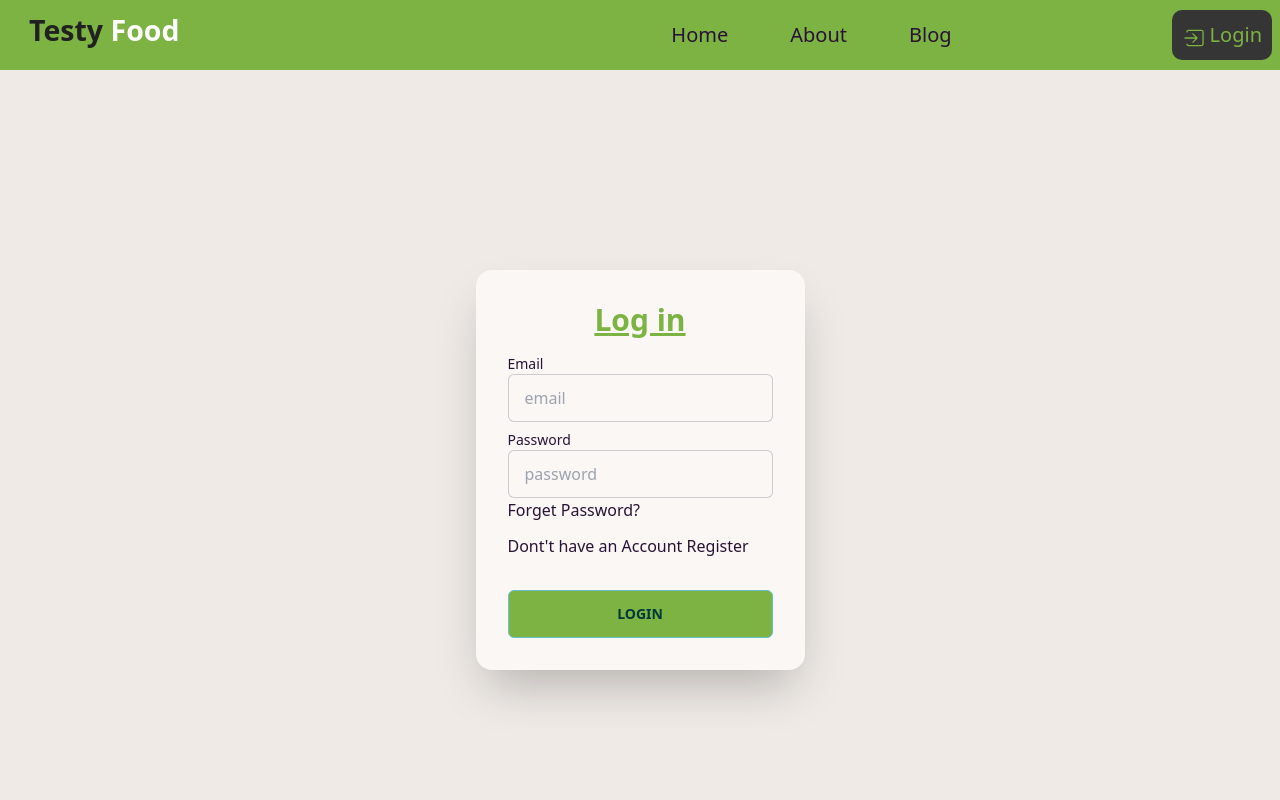
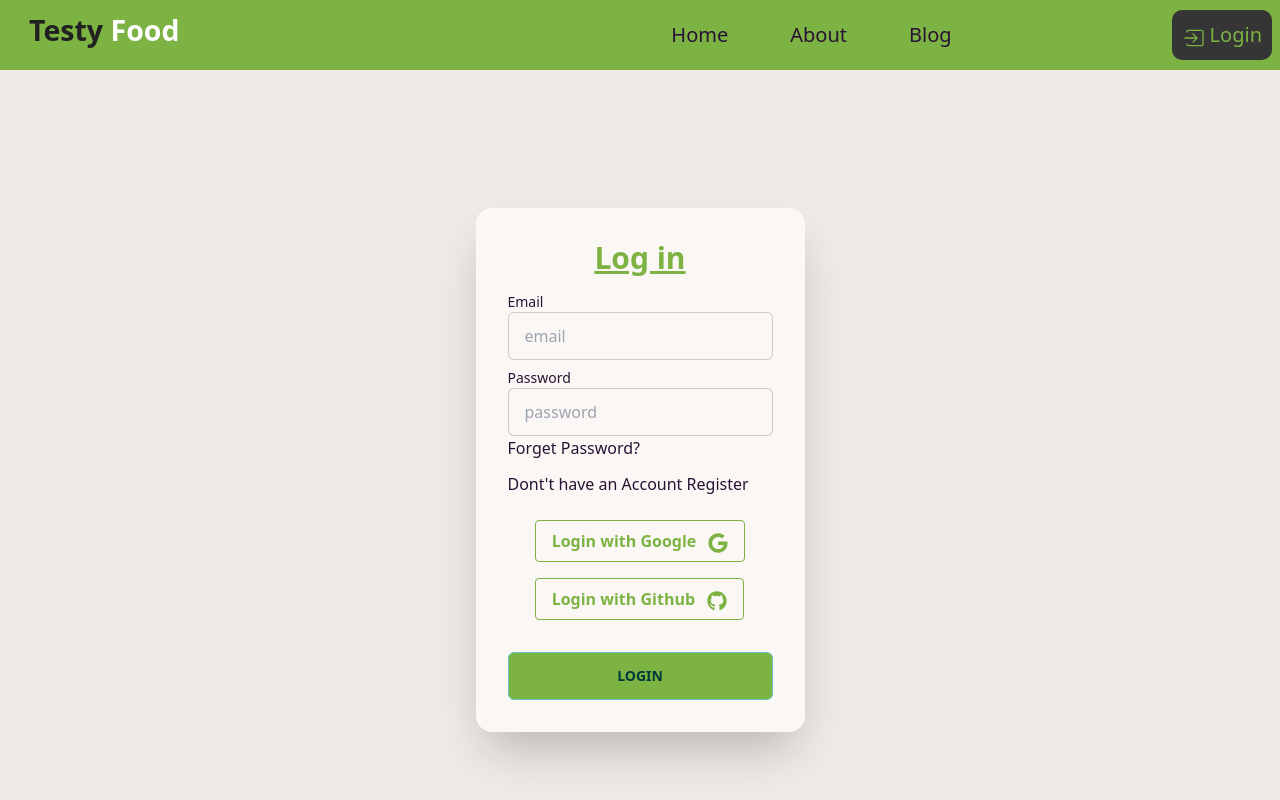
Before and after one commit to developersagorahmed/testy-food-website, a React (Vite) app: page /login in a window 1280 px wide. Shown: the top 800 px of the page. Built offline with nearby package versions, Linux system fonts and the light colour scheme; no server answers.

Commit message:
added ligin with google and github

```diff
--- a/src/Components/Pages/loginAndSignin/Login.jsx
+++ b/src/Components/Pages/loginAndSignin/Login.jsx
@@ -1,12 +1,14 @@
 import React, { useContext, useState } from "react";
 import { Link, useLocation, useNavigate } from "react-router-dom";
 import { AuthContext } from "../../Provider/AuthProvider";
+import { FaGoogle, FaGithub } from "react-icons/fa";
 
 const Login = () => {
 	const [error, setError] = useState("");
 	const [email, setEmail] = useState("");
 	const [password, setPassword] = useState("");
-	const { signIn } = useContext(AuthContext);
+	const { signIn, handleGoogleSignIn, handleGithubSignIn } =
+		useContext(AuthContext);
 	const navigate = useNavigate();
 	const location = useLocation();
 	const from = location.state?.from?.pathname || "/";
@@ -17,14 +19,30 @@ const Login = () => {
 			signIn(email, password)
 				.then((result) => {
 					const user = result.user;
-					console.log(user);
+
 					navigate(from, { replace: true });
 					event.target.reset();
 				})
 				.catch((error) => setError(error.message));
 		}
 	};
-
+	const loginWithGoogle = () => {
+		handleGoogleSignIn()
+			.then((result) => {
+				const user = result.user;
+				navigate(from);
+			})
+			.catch((error) => setError(error.message));
+	};
+	const loginWithGithub = () => {
+		handleGithubSignIn()
+			.then((result) => {
+				const user = result.user;
+				console.log(user);
+				navigate(from);
+			})
+			.then((error) => setError(error.message));
+	};
 	return (
 		<div className="hero min-h-screen bg-base-200">
 			<div className="hero-content flex-col lg:flex-row-reverse">
@@ -73,6 +91,22 @@ const Login = () => {
 								</Link>
 							</a>
 						</div>
+						<div className="mx-auto">
+							<button
+								onClick={loginWithGoogle}
+								class="flex mt-4 bg-transparent hover:bg-[#7cb342] text-[#7cb342] font-bold hover:text-white py-2 px-4 border border-[#7cb342] hover:border-transparent rounded"
+							>
+								Login with Google{" "}
+								<FaGoogle className="mt-1 ml-3 w-5 h-5"></FaGoogle>
+							</button>
+							<button
+								onClick={loginWithGithub}
+								class="flex mt-4 bg-transparent hover:bg-[#7cb342] text-[#7cb342] font-bold hover:text-white py-2 px-4 border border-[#7cb342] hover:border-transparent rounded"
+							>
+								Login with Github{" "}
+								<FaGithub className="mt-1 ml-3 w-5 h-5"></FaGithub>
+							</button>
+						</div>
 						<div className="form-control mt-6">
 							<button className="rounded-md bg-[#7CB342] btn btn-primary">
 								Login
--- a/src/Components/Pages/loginAndSignin/Register/Register.jsx
+++ b/src/Components/Pages/loginAndSignin/Register/Register.jsx
@@ -1,6 +1,7 @@
 import React, { useContext, useState } from "react";
 import { Link, useLocation, useNavigate } from "react-router-dom";
 import { AuthContext } from "../../../Provider/AuthProvider";
+import { FaGoogle, FaGithub } from "react-icons/fa";
 import { toast } from "react-toastify";
 
 const Register = () => {
@@ -11,10 +12,9 @@ const Register = () => {
 	const [name, setName] = useState("");
 	const { registerUser } = useContext(AuthContext);
 	const navigate = useNavigate();
-	const location = useLocation();
-	const from = location.state?.from?.pathname;
+	// const location = useLocation();
+	// const from = location.state?.from?.pathname || "/";
 
-	console.log(from);
 	const handleRegister = (event) => {
 		event.preventDefault();
 		if (password.length < 6) {
@@ -27,7 +27,7 @@ const Register = () => {
 				.then((result) => {
 					setError("");
 
-					navigate(from);
+					navigate("/");
 					event.target.reset();
 				})
 				.catch((err) => {
@@ -94,6 +94,16 @@ const Register = () => {
 								</p>
 							</Link>
 						</div>
+						<div className="mx-auto">
+							<button class="flex mt-4 bg-transparent hover:bg-[#7cb342] text-[#7cb342] font-bold hover:text-white py-2 px-4 border border-[#7cb342] hover:border-transparent rounded">
+								Login with Google{" "}
+								<FaGoogle className="mt-1 ml-3 w-5 h-5"></FaGoogle>
+							</button>
+							<button class="flex mt-4 bg-transparent hover:bg-[#7cb342] text-[#7cb342] font-bold hover:text-white py-2 px-4 border border-[#7cb342] hover:border-transparent rounded">
+								Login with Github{" "}
+								<FaGithub className="mt-1 ml-3 w-5 h-5"></FaGithub>
+							</button>
+						</div>
 						<div className="form-control mt-6">
 							<button
 								type="submit"
--- a/src/Components/Pages/sheard/Header/Header.jsx
+++ b/src/Components/Pages/sheard/Header/Header.jsx
@@ -70,8 +70,8 @@ const Header = () => {
 			</div>
 			{user ? (
 				<div className="navbar-end">
-					<div className="avatar mr-5">
-						<div className="w-10 mt-2 rounded-full ring ring-[#353535] ring-offset-base-100">
+					<div className="avatar hover:text-white mr-5">
+						<div className="w-10 mt-2 hover:ring-white rounded-full ring ring-[#353535] ring-offset-base-100">
 							{user?.photoURL ? (
 								<img src={user?.photoURL} alt="" />
 							) : (
--- a/src/Components/Provider/AuthProvider.jsx
+++ b/src/Components/Provider/AuthProvider.jsx
@@ -7,6 +7,9 @@ import {
 	signOut,
 	signInWithEmailAndPassword,
 	updateProfile,
+	GoogleAuthProvider,
+	signInWithPopup,
+	GithubAuthProvider,
 } from "firebase/auth";
 import app from "../../firebase/firebase.config";
 
@@ -15,6 +18,14 @@ const auth = getAuth(app);
 
 const AuthProvider = ({ children }) => {
 	const [user, setUser] = useState({});
+	const provider = new GoogleAuthProvider();
+	const githubProvider = new GithubAuthProvider();
+	const handleGithubSignIn = () => {
+		return signInWithPopup(auth, githubProvider);
+	};
+	const handleGoogleSignIn = () => {
+		return signInWithPopup(auth, provider);
+	};
 	const registerUser = (email, password) => {
 		return createUserWithEmailAndPassword(auth, email, password);
 	};
@@ -42,7 +53,15 @@ const AuthProvider = ({ children }) => {
 			unSubscribe();
 		};
 	}, []);
-	const authInfo = { registerUser, user, logOut, signIn, updateName };
+	const authInfo = {
+		registerUser,
+		user,
+		logOut,
+		signIn,
+		updateName,
+		handleGoogleSignIn,
+		handleGithubSignIn,
+	};
 	return (
 		<AuthContext.Provider value={authInfo}>{children}</AuthContext.Provider>
 	);
--- a/src/Components/Provider/PrivateRoute.jsx
+++ b/src/Components/Provider/PrivateRoute.jsx
@@ -10,7 +10,7 @@ const PrivateRoute = ({ children }) => {
 		return children;
 	}
 
-	return <Navigate state={{ from: location }} to="/login"></Navigate>;
+	return <Navigate state={{ from: location }} to="/login "></Navigate>;
 };
 
 export default PrivateRoute;
```
